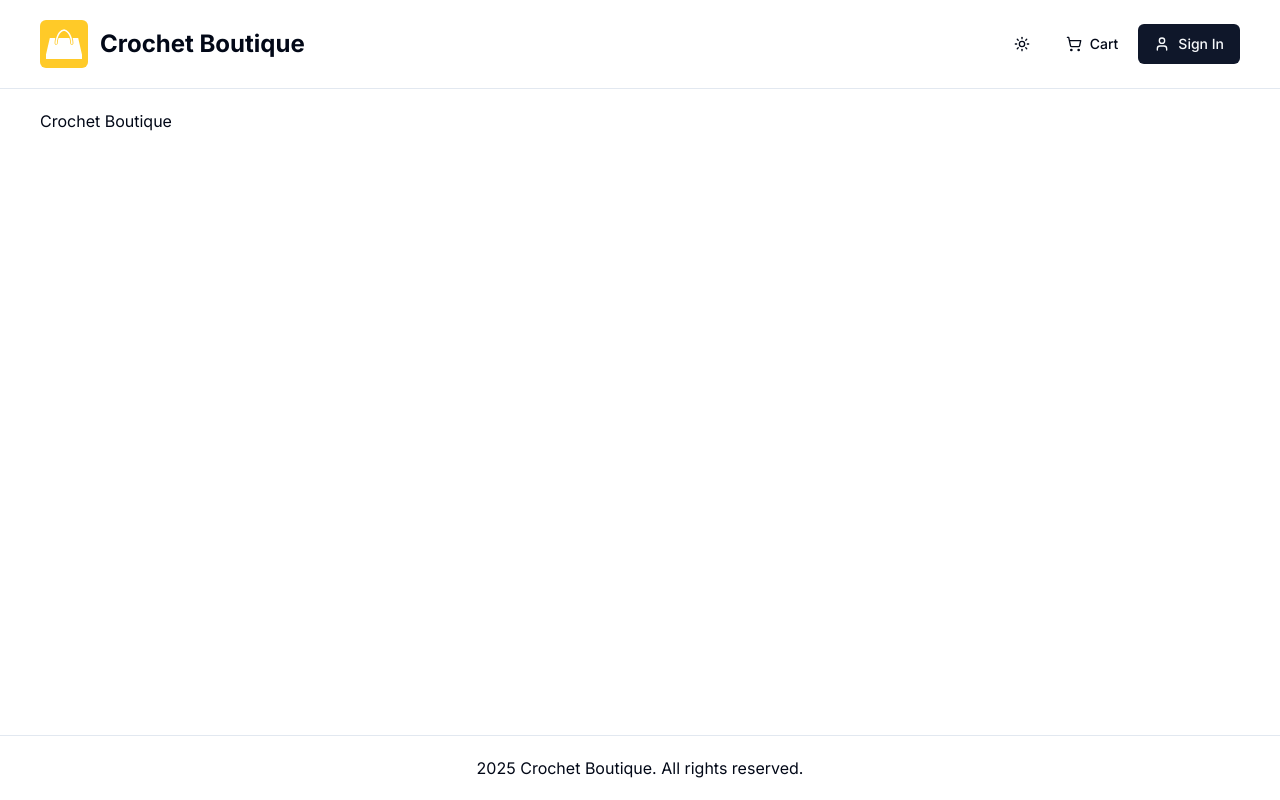
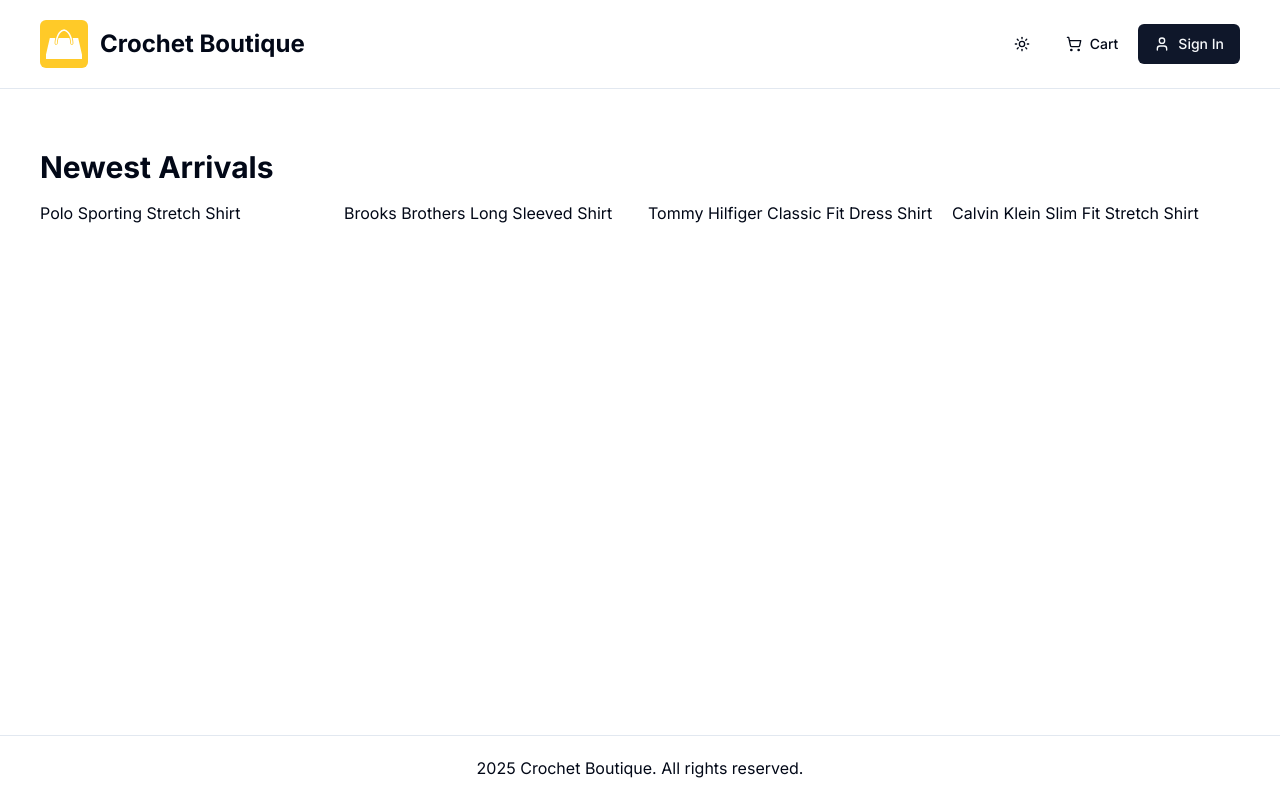
Before and after one commit to jwala-anirudh/crochet-boutique-store, a Next.js app: page / in a window 1280 px wide. Built offline with nearby package versions, Linux system fonts and the light colour scheme; no server answers.

Commit message:
feat: add ProductList component and sample data for displaying products on Home page

```diff
--- a/app/(root)/page.tsx
+++ b/app/(root)/page.tsx
@@ -1,5 +1,16 @@
+import ProductList from '@/components/shared/product/product-list';
+import sampleData from '@/db/sample-data';
+
 const Home = () => {
-  return <>Crochet Boutique</>;
+  return (
+    <>
+      <ProductList
+        data={sampleData.products}
+        title='Newest Arrivals'
+        limit={4}
+      />
+    </>
+  );
 };
 
 export default Home;
--- /dev/null
+++ b/components/shared/product/product-list.tsx
@@ -0,0 +1,29 @@
+/* eslint-disable @typescript-eslint/no-explicit-any */
+type ProductListProps = {
+  data: any[];
+  title?: string;
+  limit?: number;
+};
+
+const ProductList = ({ data, title, limit }: ProductListProps) => {
+  const limitedData = limit ? data.slice(0, limit) : data;
+
+  return (
+    <div className='my-10'>
+      <h2 className='h2-bold mb-4'>{title}</h2>
+      {data.length > 0 ? (
+        <div className='grid grid-cols-1 sm:grid-cols-2 md:grid-cols-3 lg:grid-cols-4 gap-4'>
+          {limitedData.map((product: any) => (
+            <div key={product.name}>{product.name}</div>
+          ))}
+        </div>
+      ) : (
+        <div>
+          <p>No products found</p>
+        </div>
+      )}
+    </div>
+  );
+};
+
+export default ProductList;
--- /dev/null
+++ b/db/sample-data.ts
@@ -0,0 +1,108 @@
+const sampleData = {
+  products: [
+    {
+      name: 'Polo Sporting Stretch Shirt',
+      slug: 'polo-sporting-stretch-shirt',
+      category: "Men's Dress Shirts",
+      description: 'Classic Polo style with modern comfort',
+      images: [
+        '/images/sample-products/p1-1.jpg',
+        '/images/sample-products/p1-2.jpg',
+      ],
+      price: 59.99,
+      brand: 'Polo',
+      rating: 4.5,
+      numReviews: 10,
+      stock: 5,
+      isFeatured: true,
+      banner: 'banner-1.jpg',
+    },
+    {
+      name: 'Brooks Brothers Long Sleeved Shirt',
+      slug: 'brooks-brothers-long-sleeved-shirt',
+      category: "Men's Dress Shirts",
+      description: 'Timeless style and premium comfort',
+      images: [
+        '/images/sample-products/p2-1.jpg',
+        '/images/sample-products/p2-2.jpg',
+      ],
+      price: 85.9,
+      brand: 'Brooks Brothers',
+      rating: 4.2,
+      numReviews: 8,
+      stock: 10,
+      isFeatured: true,
+      banner: 'banner-2.jpg',
+    },
+    {
+      name: 'Tommy Hilfiger Classic Fit Dress Shirt',
+      slug: 'tommy-hilfiger-classic-fit-dress-shirt',
+      category: "Men's Dress Shirts",
+      description: 'A perfect blend of sophistication and comfort',
+      images: [
+        '/images/sample-products/p3-1.jpg',
+        '/images/sample-products/p3-2.jpg',
+      ],
+      price: 99.95,
+      brand: 'Tommy Hilfiger',
+      rating: 4.9,
+      numReviews: 3,
+      stock: 0,
+      isFeatured: false,
+      banner: null,
+    },
+    {
+      name: 'Calvin Klein Slim Fit Stretch Shirt',
+      slug: 'calvin-klein-slim-fit-stretch-shirt',
+      category: "Men's Dress Shirts",
+      description: 'Streamlined design with flexible stretch fabric',
+      images: [
+        '/images/sample-products/p4-1.jpg',
+        '/images/sample-products/p4-2.jpg',
+      ],
+      price: 39.95,
+      brand: 'Calvin Klein',
+      rating: 3.6,
+      numReviews: 5,
+      stock: 10,
+      isFeatured: false,
+      banner: null,
+    },
+    {
+      name: 'Polo Ralph Lauren Oxford Shirt',
+      slug: 'polo-ralph-lauren-oxford-shirt',
+      category: "Men's Dress Shirts",
+      description: 'Iconic Polo design with refined oxford fabric',
+      images: [
+        '/images/sample-products/p5-1.jpg',
+        '/images/sample-products/p5-2.jpg',
+      ],
+      price: 79.99,
+      brand: 'Polo',
+      rating: 4.7,
+      numReviews: 18,
+      stock: 6,
+      isFeatured: false,
+      banner: null,
+    },
+    {
+      name: 'Polo Classic Pink Hoodie',
+      slug: 'polo-classic-pink-hoodie',
+      category: "Men's Sweatshirts",
+      description: 'Soft, stylish, and perfect for laid-back days',
+      images: [
+        '/images/sample-products/p6-1.jpg',
+        '/images/sample-products/p6-2.jpg',
+      ],
+      price: 99.99,
+      brand: 'Polo',
+      rating: 4.6,
+      numReviews: 12,
+      stock: 8,
+      isFeatured: true,
+      banner: null,
+    },
+  ],
+};
+
+export default sampleData;
```
